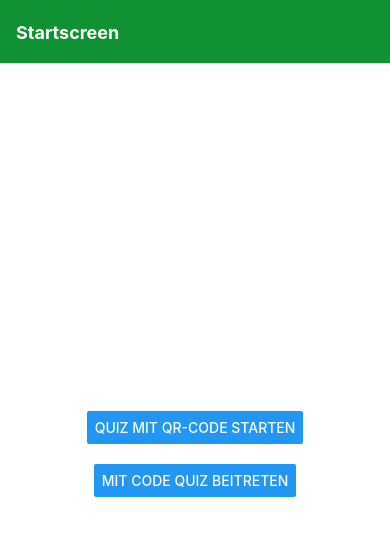
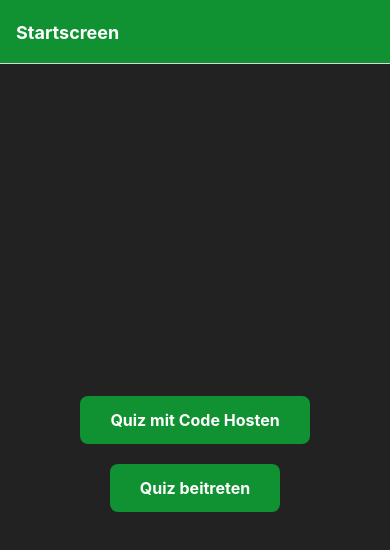
Before and after one commit to 13nico01/DA-VinoVenture, a React Native app in the folder vinoventure_mobile/: screen /Startscreen in a window 390 px wide. Shown: the top 550 px of the page. Built offline with nearby package versions, Linux system fonts and the light colour scheme.

Commit message:
StartScreen eingebunden und style angepasst

```diff
--- a/vinoventure_mobile/Frontend/MainComponents/StartScreen.jsx
+++ b/vinoventure_mobile/Frontend/MainComponents/StartScreen.jsx
@@ -1,20 +1,22 @@
-// Diesen Screen brauchen wir warscheinlich nicht
-
 import React from 'react';
-import { View, Button, StyleSheet, Alert } from "react-native";
+import { View, Text, TouchableOpacity, StyleSheet, Alert } from "react-native";
 
 const StartScreen = ({ navigation }) => {
     return (
         <View style={styles.container}>
-            <Button
-                title="Quiz mit QR-Code starten"
-                onPress={() => Alert.alert("Button 1 pressed")}
-            />
+            <TouchableOpacity
+                style={styles.button}
+                onPress={() => Alert.alert("Quiz mit Code Hosten")}
+            >
+                <Text style={styles.buttonText}>Quiz mit Code Hosten</Text>
+            </TouchableOpacity>
             <View style={styles.spacer} />
-            <Button
-                title="mit Code Quiz beitreten"
-                onPress={() => Alert.alert("Button 2 pressed")}
-            />
+            <TouchableOpacity
+                style={styles.button}
+                onPress={() => Alert.alert("Quiz beitreten")}
+            >
+                <Text style={styles.buttonText}>Quiz beitreten</Text>
+            </TouchableOpacity>
         </View>
     );
 };
@@ -24,7 +26,19 @@ const styles = StyleSheet.create({
         flex: 1,
         justifyContent: 'center', // Zentriert den Inhalt vertikal
         alignItems: 'center', // Zentriert den Inhalt horizontal
-        backgroundColor: '#fff',
+        backgroundColor: '#222',
+    },
+    button: {
+        backgroundColor: '#109132',
+        paddingVertical: 14,
+        paddingHorizontal: 30,
+        borderRadius: 8,
+        alignItems: 'center',
+    },
+    buttonText: {
+        color: '#fff',
+        fontSize: 16,
+        fontWeight: 'bold',
     },
     spacer: {
         height: 20, // Abstand zwischen den Buttons
```
